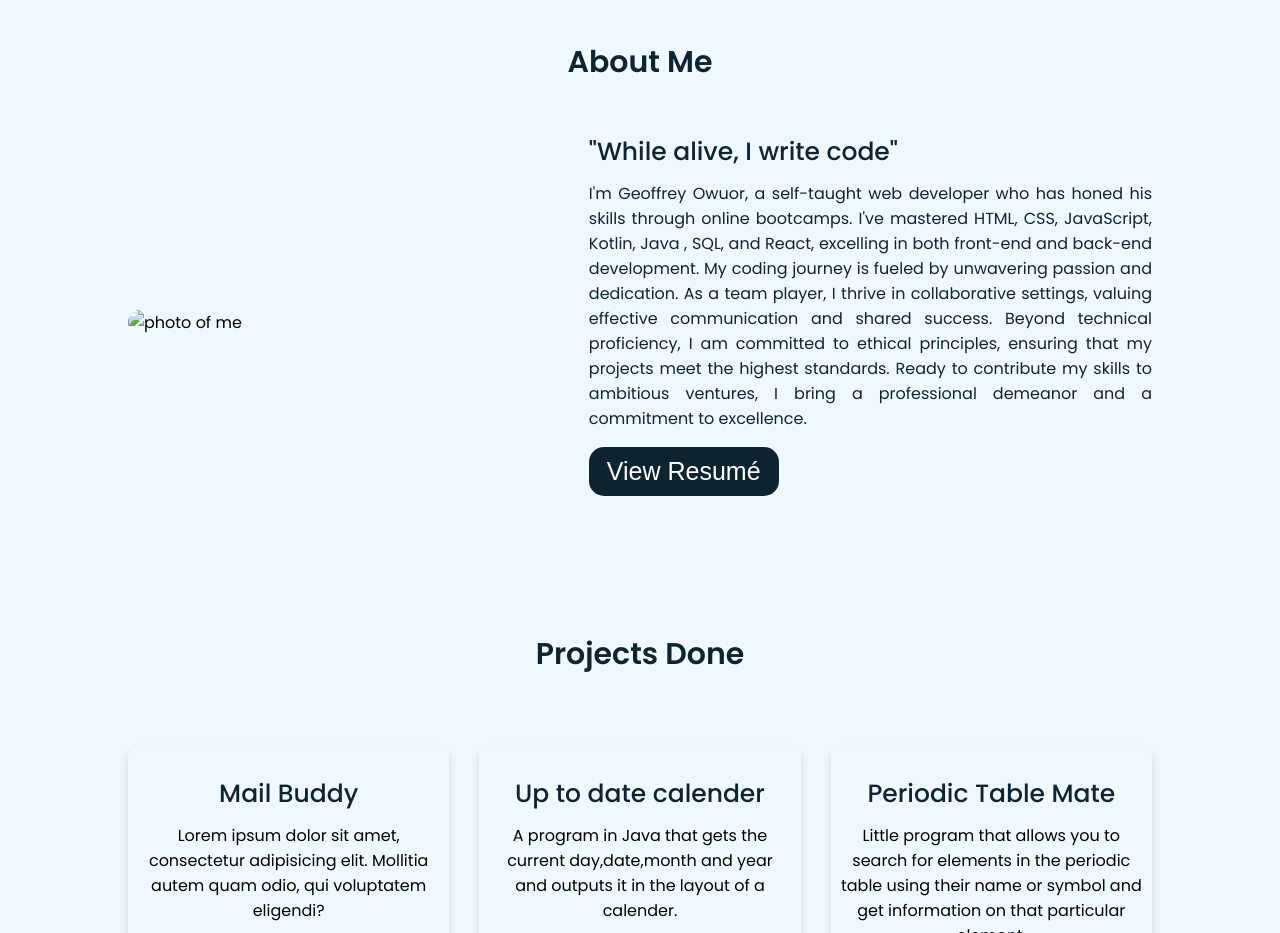
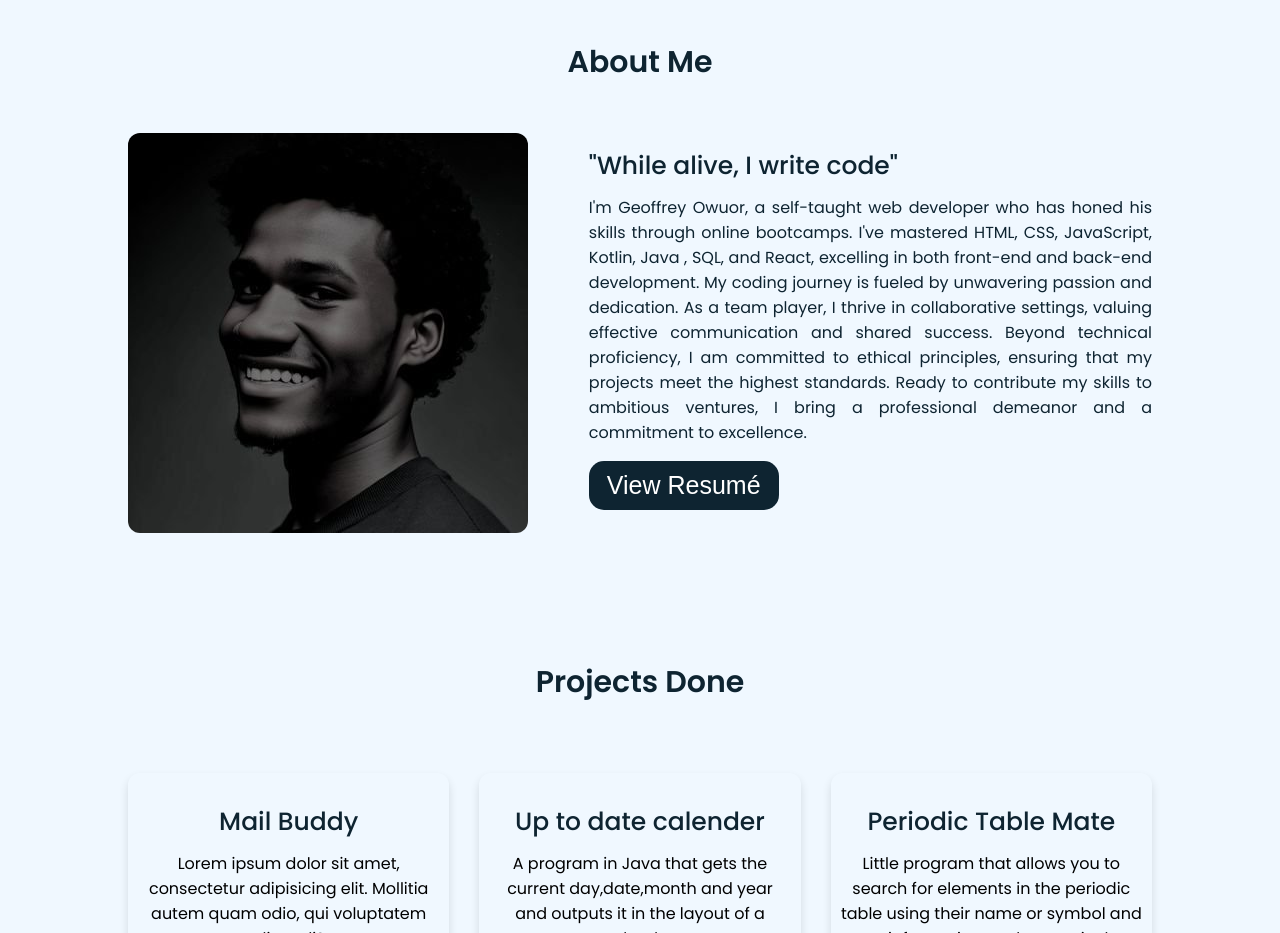
Before and after one commit to jeffx-3/jeffx-3.github.io, a plain HTML site: page Index.html in a window 1280 px wide. Shown: the part 840-1773 px from the top of the page. Drawn offline with Linux system fonts and the light colour scheme.

Commit message:
added correct image link

```diff
--- a/Index.html
+++ b/Index.html
@@ -60,7 +60,7 @@
         <div class="title"><span>About Me</span></div>
         <div class="about-details">
           <div class="left">
-            <img src="20240214_135302.jpg"alt="photo of me"/>
+            <img src="jeff.jpg"alt="photo of me"/>
           </div>
           <div class="right">
             <div class="topic">"While alive, I write code"
```
